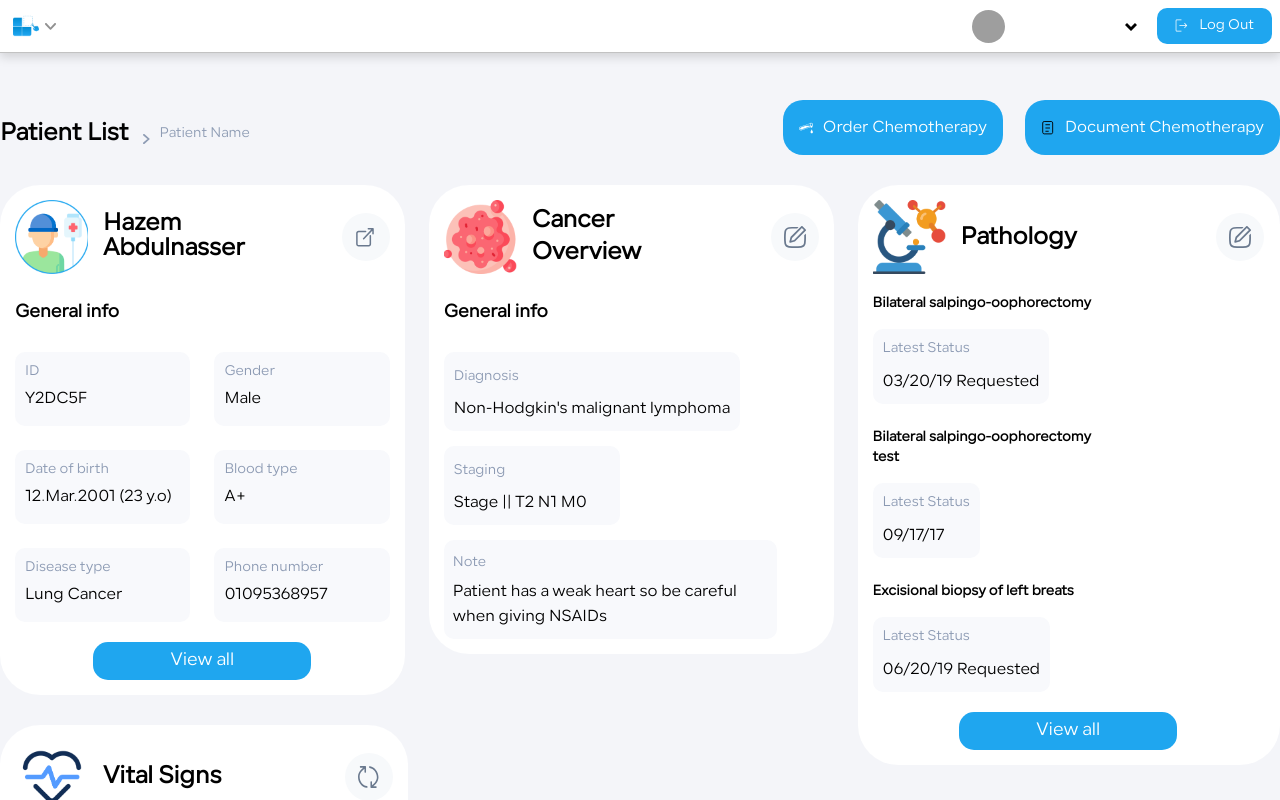
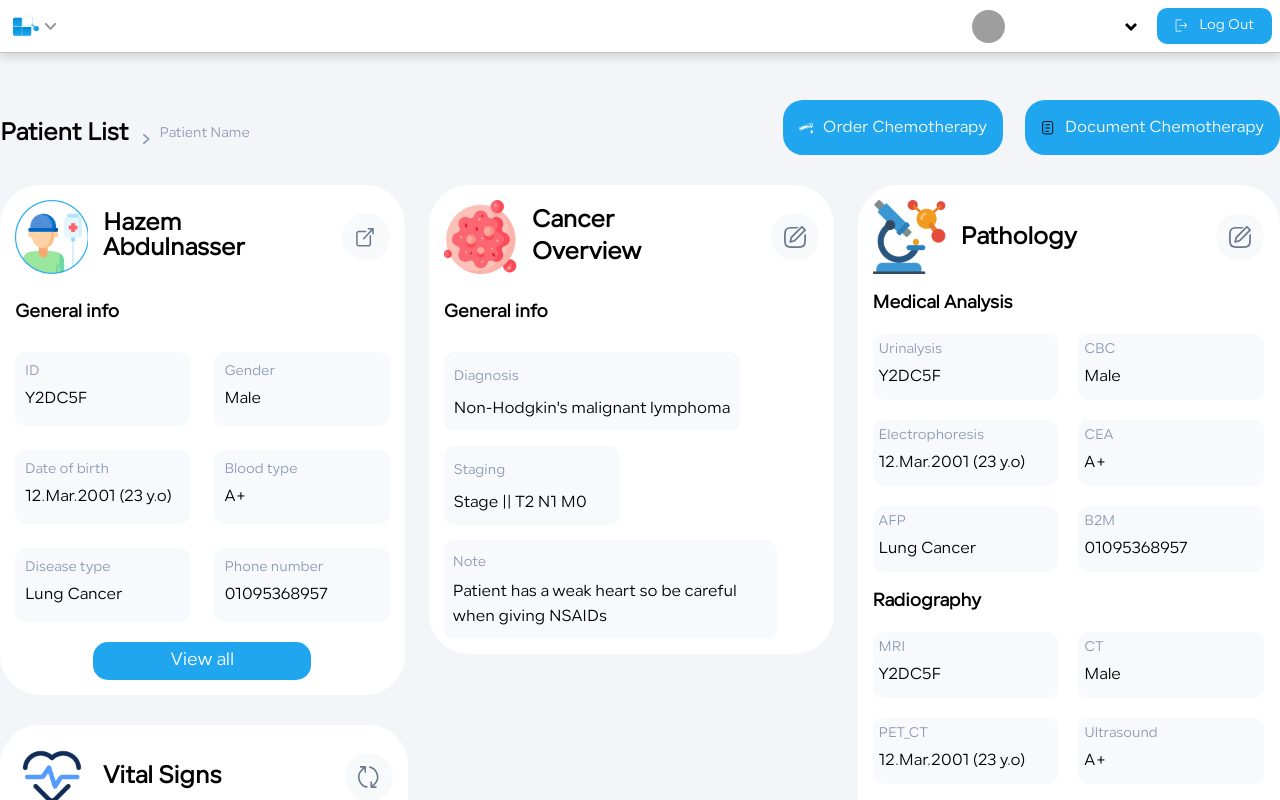
Before and after one commit to m-emadeddin/chemotherapy-management-system, a React (Create React App) app in the folder client-side/: page /patient in a window 1280 px wide. Built offline with nearby package versions, Linux system fonts and the light colour scheme; grey boxes are pictures that could not be loaded.

Commit message:
Edit Pathology Section

```diff
--- a/client-side/src/pages/Patient/index.jsx
+++ b/client-side/src/pages/Patient/index.jsx
@@ -37,6 +37,25 @@ const data2 = [
   { id: "Disease type", y2Dc5F: "Lung Cancer" },
   { id: "Phone number", y2Dc5F: "01095368957" },
 ];
+
+const MedicalData = [
+  { id: "Urinalysis", value: "Y2DC5F" },
+  { id: "CBC", value: "Male" },
+  { id: "Electrophoresis", value: "12.Mar.2001 (23 y.o)" },
+  { id: "CEA", value: "A+" },
+  { id: "AFP", value: "Lung Cancer" },
+  { id: "B2M ", value: "01095368957" },
+];
+const Radiography = [
+  { id: "MRI", value: "Y2DC5F" },
+  { id: "CT", value: "Male" },
+  { id: "PET_CT", value: "12.Mar.2001 (23 y.o)" },
+  { id: "Ultrasound", value: "A+" },
+  { id: "XRay", value: "Lung Cancer" },
+  { id: "Mammography", value: "01095368957" },
+  { id: "DEXA", value: "01095368957" },
+];
+
 
 export default function PatientPage() {
   const [hovered, setHovered] = useState(false);
@@ -345,29 +364,56 @@ export default function PatientPage() {
               </Button>
             </div>
 
+            <Heading size="s" as="h3">
+              Medical Analysis
+            </Heading>
             <div className="flex flex-col items-center gap-5">
-              <div className="flex flex-col gap-5 self-stretch pr-[157px] md:pr-5">
-                {data.map((d, index) => (
+              <div className="grid grid-cols-2 gap-5 self-stretch md:pr-5">
+                {MedicalData.map((d, index) => (
                   <div
-                    key={"content" + index}
-                    className="flex flex-col items-start gap-[15px] pt-1"
+                    key={"patient1" + index}
+                    className="flex w-full flex-col items-start justify-center gap-2.5 rounded-[10px] bg-gray-50 p-1.5 overflow-hidden whitespace-nowrap"
                   >
-                    <Heading size="xs" as="p">
-                      {d.bilateralsalpi}
-                    </Heading>
-                    <div className="flex flex-col items-start justify-center gap-[11px] rounded-[10px] bg-gray-50 p-2.5">
-                      <Text size="xs" className="!text-blue_gray-300">
-                        Latest Status
-                      </Text>
-                      <Text as="p">
-                        <span className="text-black-900">
-                          {d.thirtyTwoThousandEighteen}
-                        </span>
-                      </Text>
-                    </div>
+                    <Text
+                      size="xs"
+                      as="p"
+                      className="h-[15px] w-[15px] !text-blue_gray-300"
+                    >
+                      {d.id}
+                    </Text>
+                    <Text as="p" className="mb-[5px]">
+                      {d.value}
+                    </Text>
                   </div>
                 ))}
               </div>
+            </div>
+
+            <Heading size="s" as="h3">
+            Radiography
+            </Heading>
+            <div className="flex flex-col items-center gap-5">
+              <div className="grid grid-cols-2 gap-5 self-stretch md:pr-5">
+                {Radiography.map((d, index) => (
+                  <div
+                    key={"patient1" + index}
+                    className="flex w-full flex-col items-start justify-center gap-2.5 rounded-[10px] bg-gray-50 p-1.5 overflow-hidden whitespace-nowrap"
+                  >
+                    <Text
+                      size="xs"
+                      as="p"
+                      className="h-[15px] w-[15px] !text-blue_gray-300"
+                    >
+                      {d.id}
+                    </Text>
+                    <Text as="p" className="mb-[5px]">
+                      {d.value}
+                    </Text>
+                  </div>
+                ))}
+              </div>
+
+
               <Button
                 size="sm"
                 className="min-w-[218px] rounded-[15px] sm:px-5 custom-button"
@@ -376,7 +422,8 @@ export default function PatientPage() {
               >
                 View all
               </Button>
-              {showPopup && (
+            </div>
+            {showPopup && (
                 <PatientPopup
                   name={patientData.name}
                   age={patientData.age}
@@ -393,7 +440,6 @@ export default function PatientPage() {
                   PhoneNumber={patientData.phonenumber}
                 />
               )}
-            </div>
           </div>
         </div>
       </div>
```
